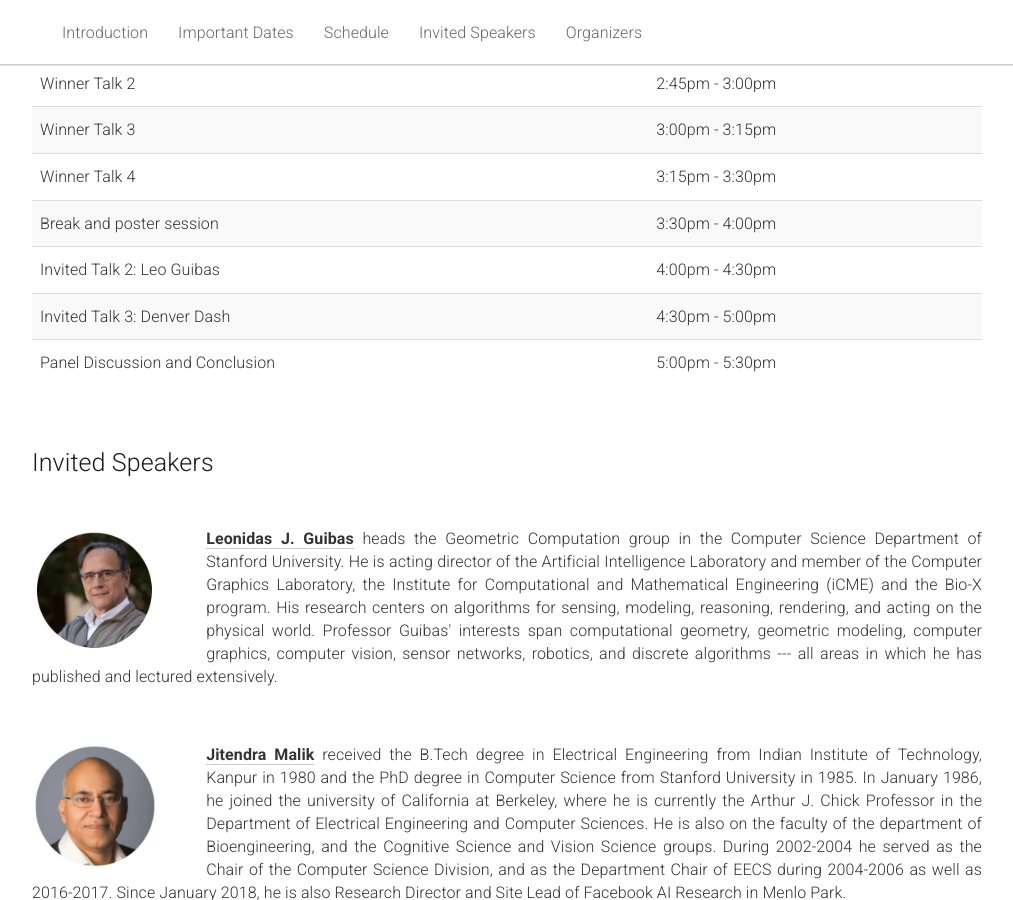
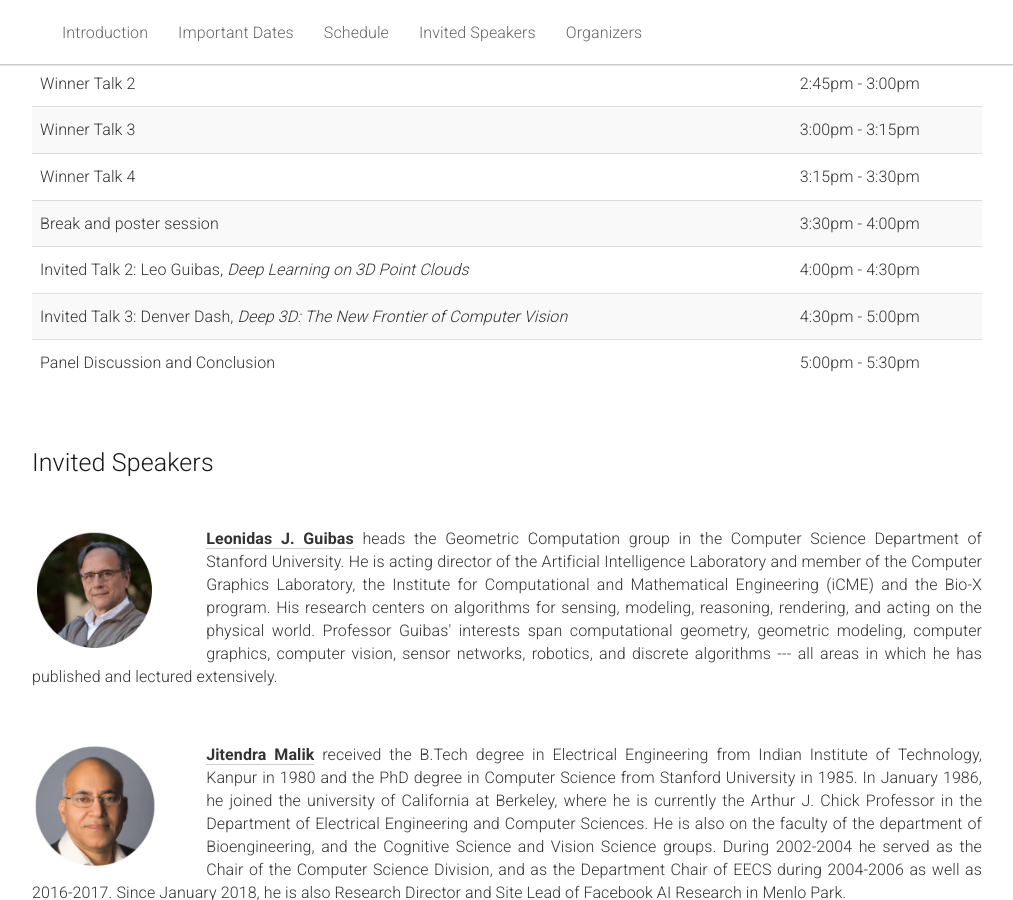
Before and after one commit to ScanNet/cvpr2019workshop, a Jekyll site: the page built from _pages/home.md, in a window 1280 px wide and 900 px high, scrolled down 2146 px. Shown: the whole window, without its empty margins (133-1146 px from the left). Built offline with Jekyll 4.4.1, drawn with Linux system fonts in a browser that asks for light colours.

Commit message:
Update home.md

```diff
--- a/_pages/home.md
+++ b/_pages/home.md
@@ -179,11 +179,11 @@ acknowledgements: ""
           <td>3:30pm - 4:00pm</td>
         </tr>
         <tr>
-          <td>Invited Talk 2: Leo Guibas</td>
+          <td>Invited Talk 2: Leo Guibas, <i>Deep Learning on 3D Point Clouds</i></td>
           <td>4:00pm - 4:30pm</td>
         </tr>
         <tr>
-          <td>Invited Talk 3: Denver Dash</td>
+          <td>Invited Talk 3: Denver Dash, <i>Deep 3D: The New Frontier of Computer Vision</i></td>
           <td>4:30pm - 5:00pm</td>
         </tr>
         <tr>
@@ -222,7 +222,7 @@ acknowledgements: ""
 
 <div class="row">
   <div class="col-md-12">
-    <a href="https://occipital.com/"><img class="people-pic" style="float:left;margin-right:50px;" src="{{ "/static/img/people/denver.jpg" | prepend:site.baseurl }}"></a>
+    <a href="https://occipital.com/"><img class="people-pic" style="float:left;margin-right:50px;" src="{{ "/static/img/people/denver.png" | prepend:site.baseurl }}"></a>
     <p>
       <b><a href="https://occipital.com/">Denver Dash</a></b> is the Director of Machine Learning at Occipital, where he focuses on combining machine learning with geometric vision to solve problems in 3d perception. In 2014 he became a Principal Engineer and approximately employee number 80 at Magic Leap, where he grew the Machine Learning team from scratch. In 2016 he became the Director of Gesture Recognition and led the development of the hand tracking system that was put into production for Magic Leap One. Prior to Magic Leap, Denver was a Sr. Research Scientist at the Intel Research lab at Carnegie Mellon University, where he served as adjunct faculty at the Robotics Institute, developing novel multi-modal approaches for computer vision and generative models for causal reasoning.
     </p>
```
